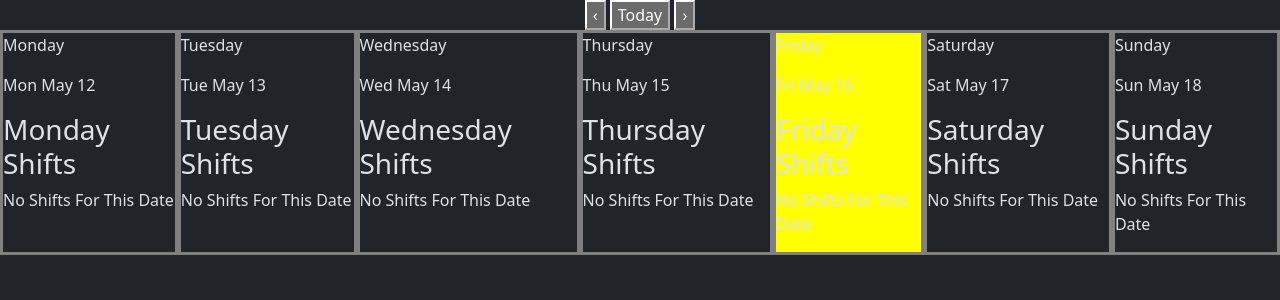
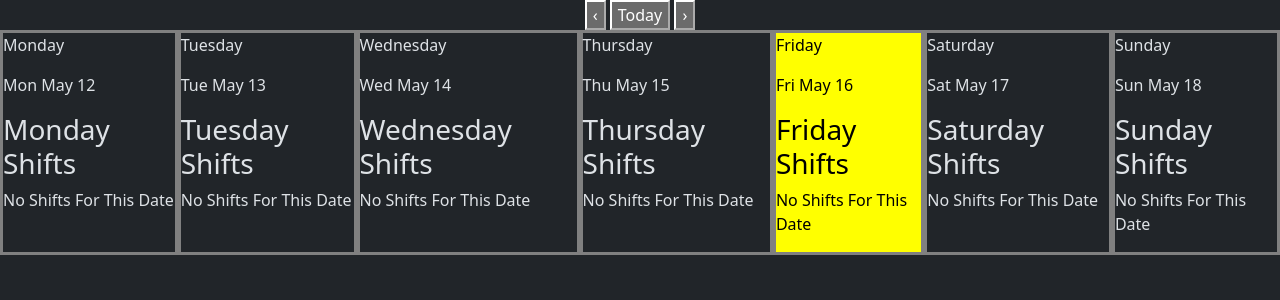
Before and after one commit to CharBrighton/CI536-Group-Rota-Project, a PHP site: page /pages/manager_rota.php in a window 1280 px wide. Shown: the part 56-356 px from the top of the page. Run offline with PHP 8.4, Linux system fonts and the light colour scheme; the visitor is signed in with stand-in values (Sample User, id 1); data that the repository does not hold is empty.

Commit message:
Styling manager_rota.js

```diff
--- a/css/rota.css
+++ b/css/rota.css
@@ -64,3 +64,8 @@
 .buttons{
     text-align: center;
 }
+
+.current-day{
+    background: yellow;
+    color: black;
+}
--- a/js/manager_rota.js
+++ b/js/manager_rota.js
@@ -23,7 +23,7 @@ window.addEventListener('load', function () {
             }
 
             if (modifier === 0 && currentDay.toDateString() === today.toDateString()) {
-                document.getElementById(highlightIds[i])?.style.setProperty('background-color', 'yellow');
+                document.getElementById(highlightIds[i])?.classList.add('current-day');
             } else {
                 document.getElementById(highlightIds[i])?.style.removeProperty('background-color');
             }
```
